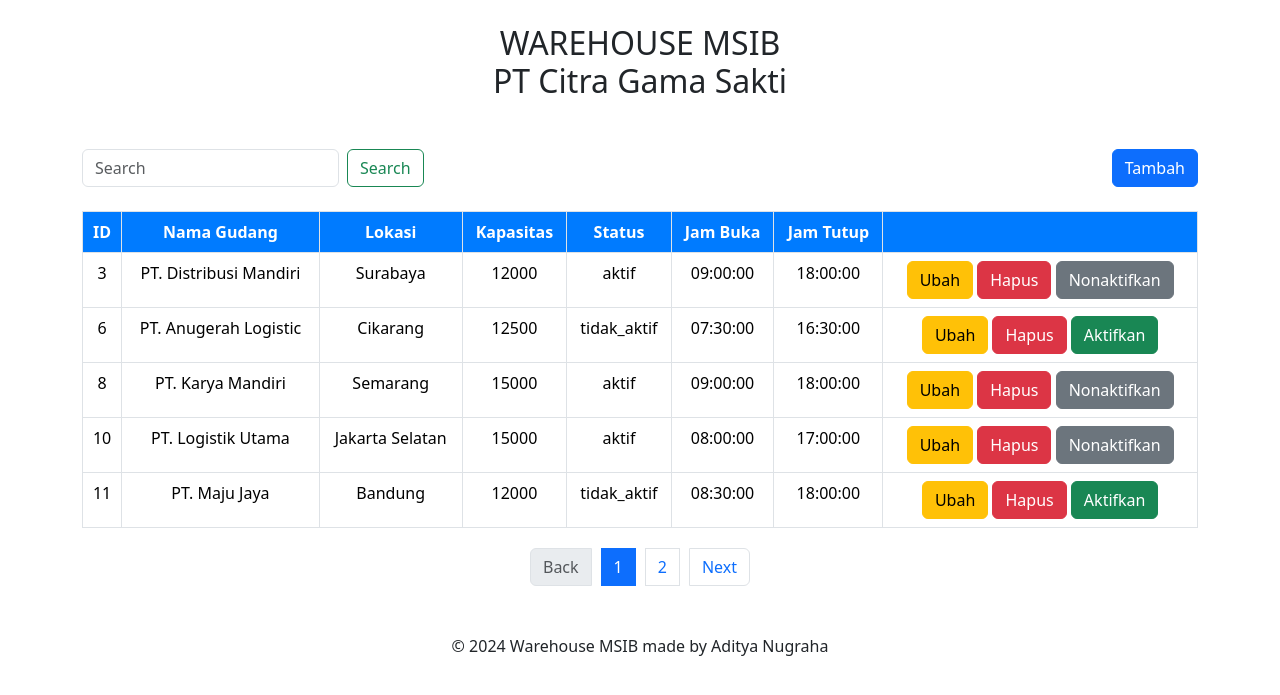
After one commit to AdityaNugrahaDev/warehouse-MSIB-AdityaNugraha, a PHP site: page / in a window 1280 px wide. The commit adds this page. Shown: the top 695 px of the page. Run offline with PHP 8.4, Linux system fonts and the light colour scheme; data comes from the database, SQL or seed files in the repository.

Commit message:
update layout

```diff
--- a/assets/css/style.css
+++ b/assets/css/style.css
@@ -20,12 +20,20 @@ header h2 {
 
 table {
     width: 100%;
-    border-collapse: collapse;
+    border-collapse: collapse; /* Memastikan border tidak digandakan */
     margin-bottom: 20px;
 }
 
-table th, table td {
-    border: 1px solid #dee2e6;
+table th {
+    background-color: #007bff; /* Warna latar belakang untuk header tabel */
+    color: white; /* Warna teks header */
+    padding: 10px;
+    text-align: center;
+    border: 1px solid #dee2e6; /* Border untuk header tabel */
+}
+
+table td {
+    border: 1px solid #dee2e6; /* Border untuk sel tabel */
     padding: 10px;
     text-align: center;
 }
--- /dev/null
+++ b/index.php
@@ -0,0 +1,126 @@
+<?php
+include_once(__DIR__ . '/controllers/GudangController.php'); // Mengimpor controller Gudang
+
+$controller = new GudangController(); // Membuat objek GudangController
+$gudangs = $controller->ambilGudang(); // Mengambil data gudang dari controller
+
+// Pastikan $gudangs adalah array
+if (!is_array($gudangs)) {
+    $gudangs = []; // Atur ke array kosong jika bukan
+}
+
+// Cek apakah ada pencarian
+$searchQuery = '';
+if (isset($_GET['search'])) {
+    $searchQuery = $_GET['search'];
+    // Filter data berdasarkan pencarian
+    $gudangs = array_filter($gudangs, function($gudang) use ($searchQuery) {
+        return stripos($gudang['name'], $searchQuery) !== false ||
+               stripos($gudang['location'], $searchQuery) !== false; // Memfilter gudang berdasarkan nama atau lokasi
+    });
+}
+
+// Pagination
+$itemsPerPage = 5; // Jumlah item yang ditampilkan per halaman
+$totalItems = count($gudangs); // Total jumlah item
+$totalPages = ceil($totalItems / $itemsPerPage); // Total halaman
+$currentPage = isset($_GET['page']) ? (int)$_GET['page'] : 1; // Halaman saat ini
+$currentPage = max(1, min($totalPages, $currentPage)); // Memastikan halaman saat ini berada dalam rentang yang valid
+
+// Mengiris array untuk halaman saat ini
+$offset = ($currentPage - 1) * $itemsPerPage; // Menghitung offset
+$gudangsForCurrentPage = array_slice($gudangs, $offset, $itemsPerPage); // Mengambil data gudang untuk halaman saat ini
+?>
+
+<!DOCTYPE html>
+<html lang="id">
+<head>
+    <meta charset="UTF-8">
+    <meta name="viewport" content="width=device-width, initial-scale=1.0">
+    <link rel="stylesheet" href="assets/css/style.css"> <!-- Mengimpor file CSS khusus -->
+    <link href="https://fonts.googleapis.com/css2?family=Poppins:wght@300;400;500;600;700&display=swap" rel="stylesheet"> <!-- Memuat font Poppins -->
+    <link href="https://cdn.jsdelivr.net/npm/bootstrap@5.3.3/dist/css/bootstrap.min.css" rel="stylesheet" integrity="sha384-QWTKZyjpPEjISv5WaRU9OFeRpok6YctnYmDr5pNlyT2bRjXh0JMhjY6hW+ALEwIH" crossorigin="anonymous"> <!-- Mengimpor Bootstrap CSS -->
+    <title>Daftar Gudang MSIB</title> <!-- Judul halaman -->
+</head>
+<body>
+    <div class="container mt-4">
+        <header>
+            <h2 class="mb-5 text-center">WAREHOUSE MSIB <br> PT Citra Gama Sakti</h2>
+        </header>
+        <main>
+            <div class="d-flex justify-content-between mb-4">
+                <form class="d-flex me-2" method="GET" action="">
+                    <input class="form-control me-2" type="search" name="search" placeholder="Search" aria-label="Search" value="<?= htmlspecialchars($searchQuery) ?>"> <!-- Form pencarian -->
+                    <button class="btn btn-outline-success" type="submit">Search</button> <!-- Tombol pencarian -->
+                </form>
+                <a href="views/gudang/Tambah.php" class="btn btn-primary"> <!-- Tombol tambah gudang -->
+                    <i class="bi bi-plus-circle"></i> Tambah
+                </a>
+            </div>
+            <table class="table table-bordered"> <!-- Tabel untuk menampilkan data gudang dengan border -->
+                <thead>
+                    <tr>
+                        <th class="text-center" style="background-color: #007bff; color: white;">ID</th>
+                        <th class="text-center" style="background-color: #007bff; color: white;">Nama Gudang</th>
+                        <th class="text-center" style="background-color: #007bff; color: white;">Lokasi</th>
+                        <th class="text-center" style="background-color: #007bff; color: white;">Kapasitas</th>
+                        <th class="text-center" style="background-color: #007bff; color: white;">Status</th>
+                        <th class="text-center" style="background-color: #007bff; color: white;">Jam Buka</th>
+                        <th class="text-center" style="background-color: #007bff; color: white;">Jam Tutup</th>
+                        <th class="text-center" style="background-color: #007bff; color: white;"></th>
+                    </tr>
+                </thead>
+                <tbody>
+                    <?php foreach ($gudangsForCurrentPage as $gudang): ?> <!-- Loop untuk menampilkan data gudang -->
+                    <tr>
+                        <td class="text-center"><?= htmlspecialchars($gudang['id']) ?></td>
+                        <td class="text-center"><?= htmlspecialchars($gudang['name']) ?></td>
+                        <td class="text-center"><?= htmlspecialchars($gudang['location']) ?></td>
+                        <td class="text-center"><?= htmlspecialchars($gudang['capacity']) ?></td>
+                        <td class="text-center"><?= htmlspecialchars($gudang['status']) ?></td>
+                        <td class="text-center"><?= htmlspecialchars($gudang['opening_hour']) ?></td>
+                        <td class="text-center"><?= htmlspecialchars($gudang['closing_hour']) ?></td>
+                        <td class="text-center">
+                            <a href="views/gudang/Ubah.php?id=<?= $gudang['id'] ?>" class="btn btn-warning">
+                                <i class="bi bi-pencil"></i> Ubah
+                            </a>
+                            <a href="views/gudang/Hapus.php?id=<?= $gudang['id'] ?>" class="btn btn-danger" onclick="return confirm('Apakah Anda yakin ingin menghapus gudang ini?');">
+                                <i class="bi bi-trash"></i> Hapus
+                            </a>
+                            <?php if ($gudang['status'] === 'aktif'): ?> <!-- Tombol untuk mengubah status menjadi tidak aktif -->
+                                <a href="views/gudang/Status.php?id=<?= $gudang['id'] ?>&status=tidak_aktif" class="btn btn-secondary" onclick="return confirm('Apakah Anda yakin ingin mengubah status gudang ini menjadi tidak aktif?');">
+                                    <i class="bi bi-x-circle"></i> Nonaktifkan
+                                </a>
+                            <?php else: ?>
+                                <a href="views/gudang/Status.php?id=<?= $gudang['id'] ?>&status=aktif" class="btn btn-success" onclick="return confirm('Apakah Anda yakin ingin mengubah status gudang ini menjadi aktif?');">
+                                    <i class="bi bi-check-circle"></i> Aktifkan
+                                </a>
+                            <?php endif; ?>
+                        </td>
+                    </tr>
+                    <?php endforeach; ?>
+                </tbody>
+            </table>
+            <!-- Navigasi Pagination -->
+            <nav aria-label="Page navigation">
+                <ul class="pagination justify-content-center">
+                    <li class="page-item <?= $currentPage == 1 ? 'disabled' : '' ?>">
+                        <a class="page-link" href="?page=<?= max(1, $currentPage - 1) ?>&search=<?= urlencode($searchQuery) ?>">Back</a>
+                    </li>
+                    <?php for ($i = 1; $i <= $totalPages; $i++): ?>
+                    <li class="page-item <?= $currentPage == $i ? 'active' : '' ?>">
+                        <a class="page-link" href="?page=<?= $i ?>&search=<?= urlencode($searchQuery) ?>"><?= $i ?></a> <!-- Link untuk setiap halaman -->
+                    </li>
+                    <?php endfor; ?>
+                    <li class="page-item <?= $currentPage == $totalPages ? 'disabled' : '' ?>">
+                        <a class="page-link" href="?page=<?= min($totalPages, $currentPage + 1) ?>&search=<?= urlencode($searchQuery) ?>">Next</a>
+                    </li>
+                </ul>
+            </nav>
+        </main>
+        <footer class="mt-5 text-center">
+            <p>© 2024 Warehouse MSIB made by Aditya Nugraha</p> <!-- Footer -->
+        </footer>
+    </div>
+</body>
+</html>
--- a/views/gudang/Tambah.php
+++ b/views/gudang/Tambah.php
@@ -14,7 +14,9 @@ if ($_SERVER['REQUEST_METHOD'] == 'POST') {
 
     // Memanggil metode tambahGudang untuk menyimpan data
     $controller->tambahGudang($name, $location, $capacity, $opening_hour, $closing_hour);
-    header('Location: DaftarGudang.php'); // Mengarahkan ke halaman daftar gudang setelah berhasil menambah
+
+    // Mengarahkan ke halaman daftar gudang setelah berhasil menambah
+    header('Location: ../../index.php'); // Perbaiki jalur ke lokasi index.php di root folder
     exit; // Menghentikan eksekusi skrip
 }
 ?>
@@ -58,7 +60,7 @@ if ($_SERVER['REQUEST_METHOD'] == 'POST') {
                     <input type="time" class="form-control" id="closing_hour" name="closing_hour" required> <!-- Input untuk waktu tutup -->
                 </div>
                 <button type="submit" class="btn btn-primary">Simpan</button> <!-- Tombol untuk menyimpan data -->
-                <a href="DaftarGudang.php" class="btn btn-secondary">Kembali</a> <!-- Tombol untuk kembali ke halaman daftar gudang -->
+                <a href="../../index.php" class="btn btn-secondary">Kembali</a> <!-- Tombol untuk kembali ke halaman daftar gudang -->
             </form>
         </div>
     </main>
--- a/views/gudang/Ubah.php
+++ b/views/gudang/Ubah.php
@@ -14,7 +14,7 @@ if ($_SERVER['REQUEST_METHOD'] == 'POST') {
 
     // Memanggil metode updateGudang untuk memperbarui data gudang
     $controller->updateGudang($id, $name, $location, $capacity, $opening_hour, $closing_hour);
-    header('Location: DaftarGudang.php'); // Mengarahkan kembali ke halaman daftar gudang setelah mengupdate
+    header('Location: ../../index.php'); // Mengarahkan kembali ke halaman daftar gudang setelah mengupdate
     exit; // Menghentikan eksekusi skrip
 }
 
@@ -64,7 +64,7 @@ $current_gudang = reset($current_gudang); // Mengambil elemen pertama dari hasil
                     <input type="time" class="form-control" id="closing_hour" name="closing_hour" value="<?= $current_gudang['closing_hour'] ?>" required> <!-- Input untuk waktu tutup -->
                 </div>
                 <button type="submit" class="btn btn-primary">Simpan</button> <!-- Tombol untuk menyimpan perubahan -->
-                <a href="DaftarGudang.php" class="btn btn-secondary">Kembali</a> <!-- Tombol untuk kembali ke halaman daftar gudang -->
+                <a href="../../index.php" class="btn btn-secondary">Kembali</a> <!-- Tombol untuk kembali ke halaman daftar gudang -->
             </form>
         </div>
     </main>
```
Also changed, not shown: views/gudang/Hapus.php (+18 -4 lines), views/gudang/Status.php (+5 -6 lines).
